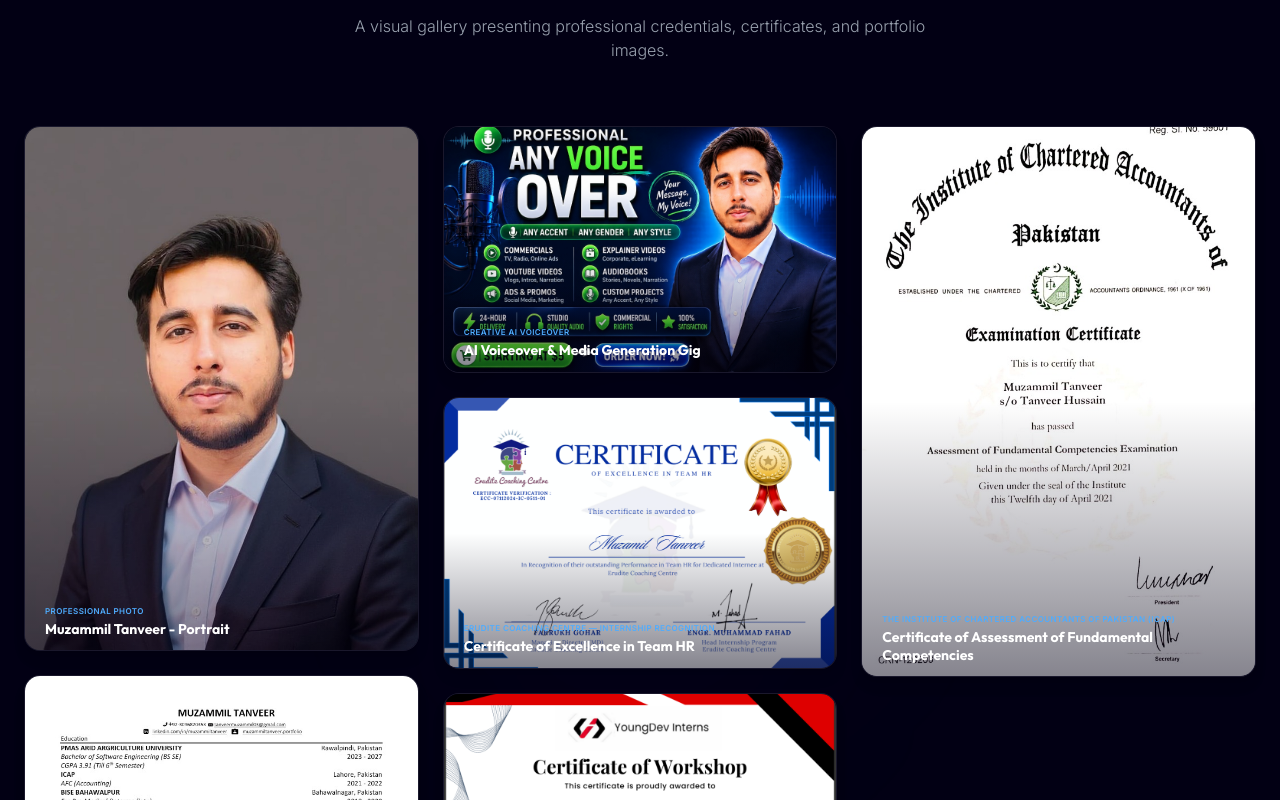
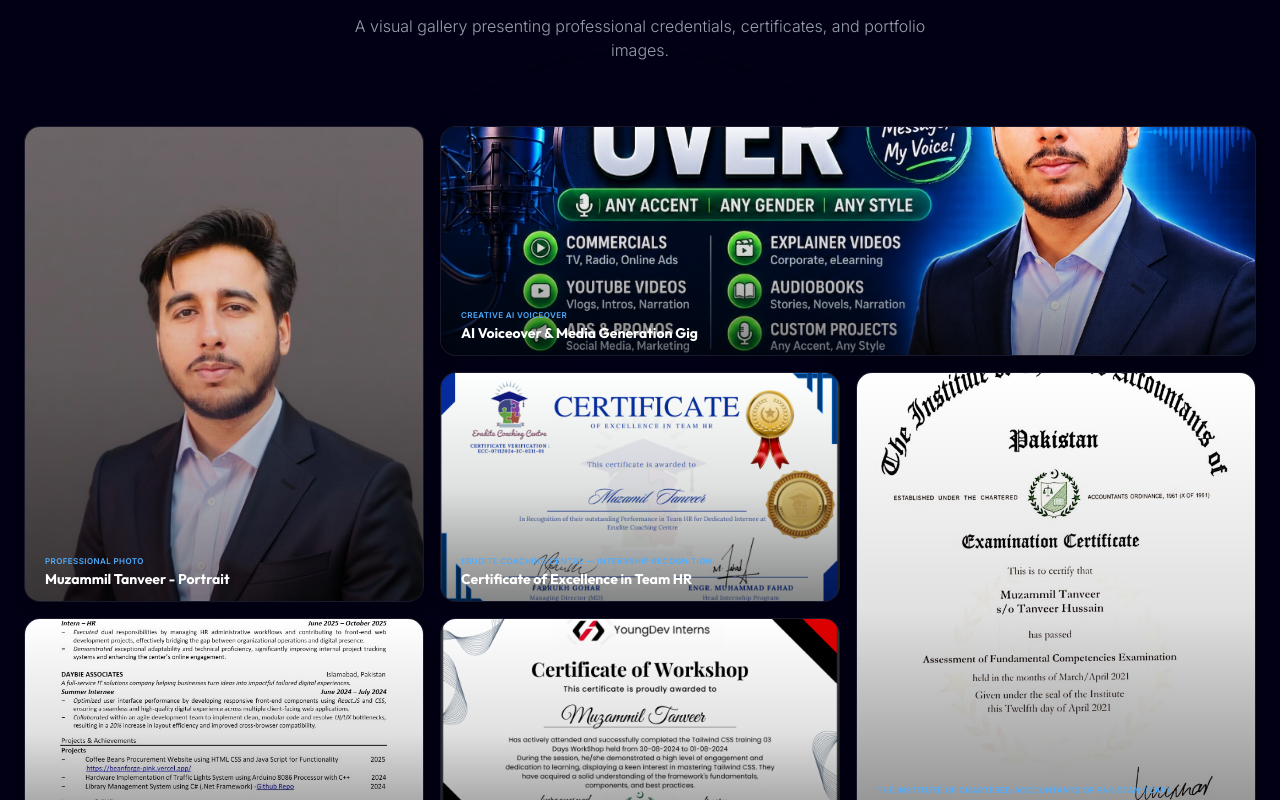
Before and after one commit to BuildsByMT/portfolio-mine, a Next.js app: page / in a window 1280 px wide. Shown: the part 6720-7520 px from the top of the page. Built offline with nearby package versions, Linux system fonts and the light colour scheme.

Commit message:
refactor: replace masonry layout with bento grid for Visual Artifacts gallery - eliminates empty spaces

```diff
--- a/src/components/sections/Gallery.tsx
+++ b/src/components/sections/Gallery.tsx
@@ -5,47 +5,60 @@
 import { Sparkles, Maximize2, X, ArrowLeft, Download } from "lucide-react";
 import Image from "next/image";
 
-const GALLERY_ITEMS = [
+interface GalleryItem {
+  title: string;
+  category: string;
+  src: string;
+  gridClass: string;
+}
+
+const GALLERY_ITEMS: GalleryItem[] = [
   {
     title: "Muzammil Tanveer - Portrait",
     category: "Professional Photo",
     src: "/assets/portrait.jpg",
-    aspect: "aspect-[3/4]"
+    gridClass:
+      "md:col-start-1 md:row-start-1 md:row-span-2 lg:col-start-1 lg:row-start-1 lg:row-span-2",
+  },
+  {
+    title: "AI Voiceover & Media Generation Gig",
+    category: "Creative AI Voiceover",
+    src: "/assets/ai_generative_content.jpg",
+    gridClass:
+      "md:col-start-2 md:row-start-1 lg:col-start-2 lg:col-span-2 lg:row-start-1",
+  },
+  {
+    title: "Certificate of Excellence in Team HR",
+    category: "Erudite Coaching Centre — Internship Recognition",
+    src: "/assets/cert_erudite_hr.png",
+    gridClass:
+      "md:col-start-1 md:row-start-3 lg:col-start-2 lg:row-start-2",
+  },
+  {
+    title: "Certificate of Assessment of Fundamental Competencies",
+    category: "The Institute of Chartered Accountants of Pakistan (ICAP)",
+    src: "/assets/cert_icap_afc.jpg",
+    gridClass:
+      "md:col-start-2 md:row-start-2 md:row-span-2 lg:col-start-3 lg:row-start-2 lg:row-span-2",
   },
   {
     title: "Curriculum Vitae",
     category: "Resume & Credentials",
     src: "/assets/resume.jpg",
-    aspect: "aspect-[1/1.4]"
-  },
-  {
-    title: "AI Voiceover & Media Generation Gig",
-    category: "Creative AI Voiceover",
-    src: "/assets/ai_generative_content.jpg",
-    aspect: "aspect-[16/10]"
-  },
-  {
-    title: "Certificate of Excellence in Team HR",
-    category: "Erudite Coaching Centre — Internship Recognition",
-    src: "/assets/cert_erudite_hr.png",
-    aspect: "aspect-[16/11]"
+    gridClass:
+      "md:col-start-1 md:row-start-4 lg:col-start-1 lg:row-start-3",
   },
   {
     title: "Certificate of Tailwind CSS Workshop",
     category: "YoungDev Interns — 3-Day Training Completion",
     src: "/assets/cert_tailwind_workshop.png",
-    aspect: "aspect-[16/11]"
+    gridClass:
+      "md:col-start-2 md:row-start-4 lg:col-start-2 lg:row-start-3",
   },
-  {
-    title: "Certificate of Assessment of Fundamental Competencies",
-    category: "The Institute of Chartered Accountants of Pakistan (ICAP)",
-    src: "/assets/cert_icap_afc.jpg",
-    aspect: "aspect-[1/1.4]"
-  }
 ];
 
 export default function Gallery() {
-  const [selectedImg, setSelectedImg] = useState<typeof GALLERY_ITEMS[0] | null>(null);
+  const [selectedImg, setSelectedImg] = useState<GalleryItem | null>(null);
 
   useEffect(() => {
     if (selectedImg) {
@@ -88,8 +101,8 @@
           </p>
         </div>
 
-        {/* Masonry Layout Grid */}
-        <div className="columns-1 md:columns-2 lg:columns-3 gap-6 space-y-6">
+        {/* Bento Grid Layout — no wasted space */}
+        <div className="grid grid-cols-1 auto-rows-[280px] md:grid-cols-2 md:auto-rows-[220px] lg:grid-cols-3 lg:auto-rows-[230px] gap-4">
           {GALLERY_ITEMS.map((item, idx) => (
             <motion.div
               initial={{ opacity: 0, y: 30 }}
@@ -98,10 +111,9 @@
               transition={{ delay: (idx % 3) * 0.1, duration: 0.5 }}
               key={item.title}
               onClick={() => setSelectedImg(item)}
-              className="break-inside-avoid relative group glass-panel rounded-2xl overflow-hidden border border-white/5 hover:border-white/12 cursor-pointer shadow-lg"
+              className={`relative group glass-panel rounded-2xl overflow-hidden border border-white/5 hover:border-white/12 cursor-pointer shadow-lg ${item.gridClass}`}
             >
-              {/* Image box */}
-              <div className={`relative w-full ${item.aspect} bg-slate-950`}>
+              {/* Full-bleed image */}
               <Image
                 src={item.src}
                 alt={item.title}
@@ -111,18 +123,17 @@
               />
 
               {/* Overlay gradient */}
-                <div className="absolute inset-0 bg-gradient-to-t from-bg-dark/80 via-transparent to-transparent opacity-60 group-hover:opacity-85 transition-opacity" />
+              <div className="absolute inset-0 bg-gradient-to-t from-black/80 via-black/20 to-transparent opacity-60 group-hover:opacity-90 transition-opacity" />
 
               {/* Hover Maximize indicator */}
-                <div className="absolute inset-0 flex items-center justify-center opacity-0 group-hover:opacity-100 transition-opacity duration-300 z-15">
+              <div className="absolute inset-0 flex items-center justify-center opacity-0 group-hover:opacity-100 transition-opacity duration-300 z-[5]">
                 <div className="w-10 h-10 rounded-xl bg-black/60 border border-white/20 backdrop-blur-md flex items-center justify-center text-white">
                   <Maximize2 className="w-4.5 h-4.5 text-[#00f2fe]" />
                 </div>
               </div>
-              </div>
 
               {/* Title card overlay (shows on card bottom) */}
-              <div className="absolute bottom-0 left-0 right-0 p-5 z-10 translate-y-2 group-hover:translate-y-0 transition-transform duration-300 pointer-events-none">
+              <div className="absolute bottom-0 left-0 right-0 p-4 sm:p-5 z-10 translate-y-2 group-hover:translate-y-0 transition-transform duration-300 pointer-events-none">
                 <span className="font-sans text-[8px] font-semibold uppercase tracking-wider text-[#4facfe] block mb-1">
                   {item.category}
                 </span>
```
Lines whose indentation alone changed are shown as unchanged.
